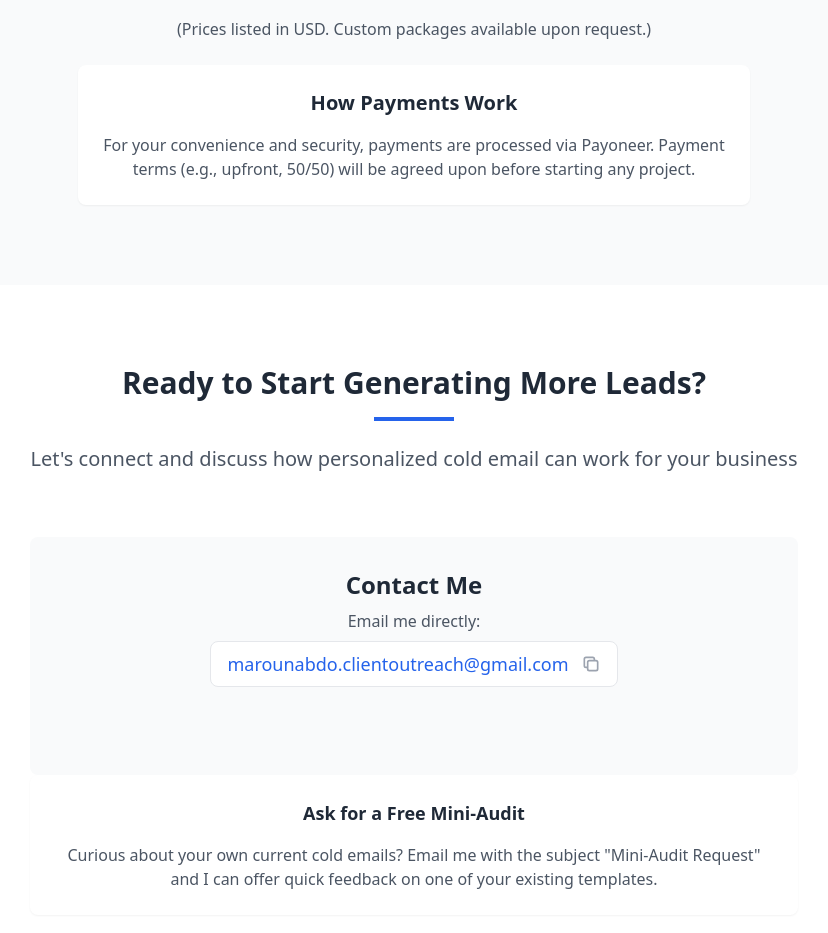
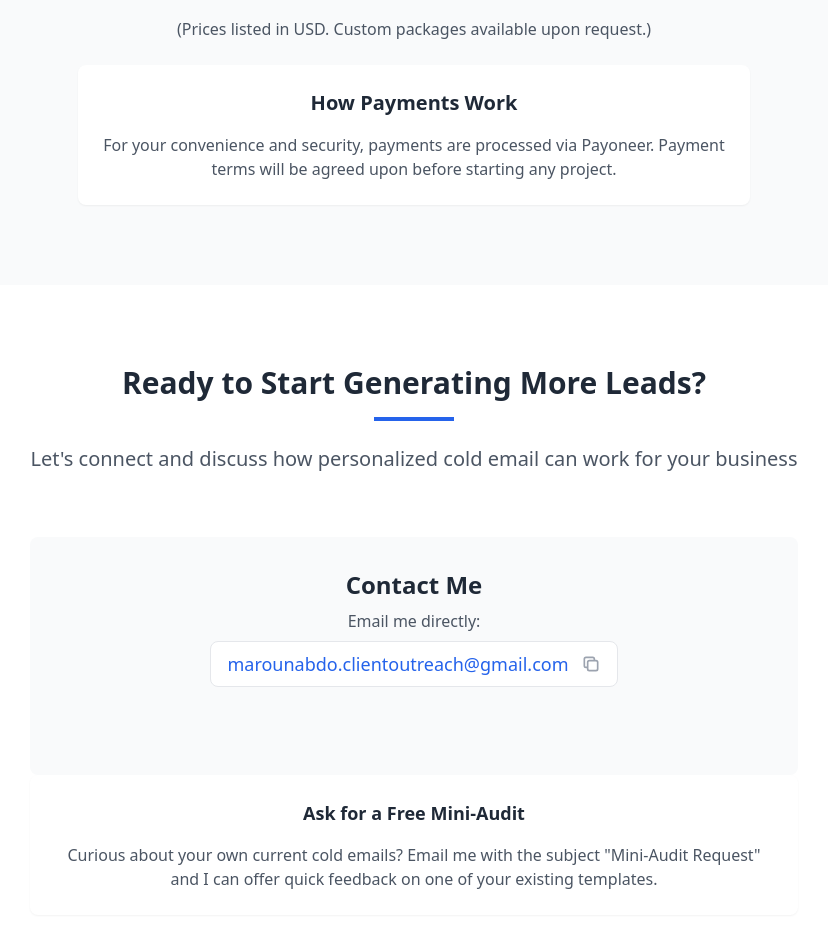
Before and after one commit to clientoutreach/clientoutreach.github.io, a plain HTML site: page index.html in a window 1280 px wide. Shown: the part 7120-8053 px from the top of the page, without its empty margins (226-1054 px from the left). Drawn offline with nearby package versions, Linux system fonts and the light colour scheme.

Commit message:
Add files via upload

```diff
--- a/index.html
+++ b/index.html
@@ -648,7 +648,7 @@
                 <div class="bg-white p-6 rounded-lg shadow-sm max-w-2xl mx-auto">
                     <h3 class="text-xl font-semibold text-gray-800 mb-4">How Payments Work</h3>
                     <p class="text-gray-600">
-                        For your convenience and security, payments are processed via Payoneer. Payment terms (e.g., upfront, 50/50) will be agreed upon before starting any project.
+                        For your convenience and security, payments are processed via Payoneer. Payment terms will be agreed upon before starting any project.
                     </p>
                 </div>
             </div>
```
